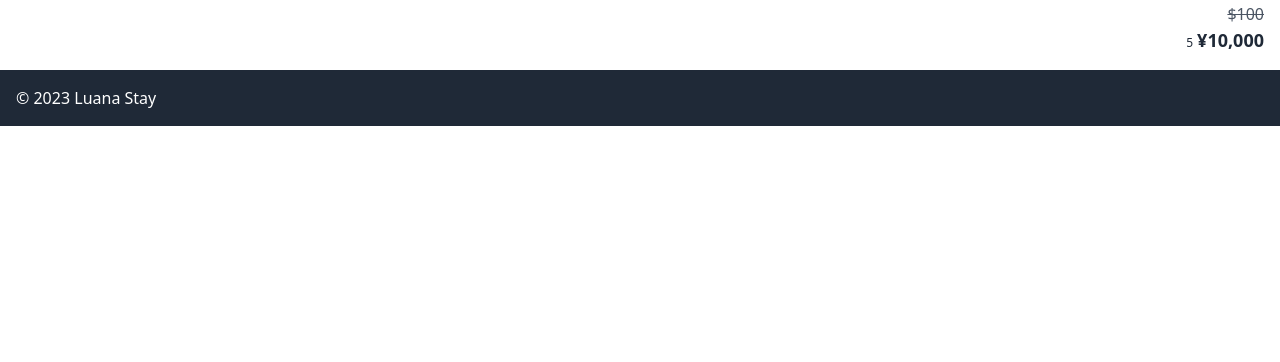
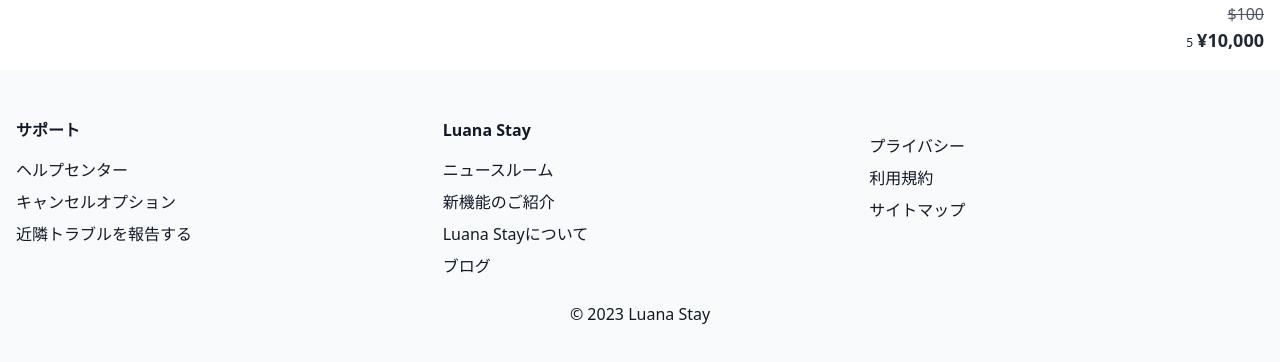
Before and after one commit to hi-asamin/load-to-hawaii, a Next.js app: page / in a window 1280 px wide. Shown: the part 2558-2920 px from the top of the page. Before the commit the page ends 2684 px from the top, so only its background shows below. Built offline with nearby package versions, Linux system fonts and the light colour scheme.

Commit message:
フッター作成

```diff
--- a/src/components/Footer.tsx
+++ b/src/components/Footer.tsx
@@ -1,9 +1,86 @@
+import Link from 'next/link';
 import { SITE_NAME } from '@/config/base';
 
+/**
+ * Footer component that displays site information and links.
+ *
+ * @returns {React.ReactElement} Rendered footer component
+ */
 const Footer: React.FC = () => {
   return (
-    <footer className="bg-gray-800 text-white p-4">
-      <p>&copy; 2023 {SITE_NAME}</p>
+    <footer className="bg-gray-50 text-gray-900 py-12">
+      <div className="container mx-auto px-4 md:grid md:grid-cols-3 gap-8">
+        <section className="border-b md:border-b-0 py-4 md:py-0">
+          <h3 className="font-bold mb-4">サポート</h3>
+          <ul>
+            <li className="mb-2">
+              <Link href="/faq" className="hover:underline">
+                ヘルプセンター
+              </Link>
+            </li>
+            <li className="mb-2">
+              <Link href="/cancel" className="hover:underline">
+                キャンセルオプション
+              </Link>
+            </li>
+            <li className="mb-2">
+              <Link href="/neighbors" className="hover:underline">
+                近隣トラブルを報告する
+              </Link>
+            </li>
+          </ul>
+        </section>
+        <section className="border-b md:border-b-0 py-4 md:py-0">
+          <h3 className="font-bold mb-4">{SITE_NAME}</h3>
+          <ul>
+            <li className="mb-2">
+              <Link href="/news" className="hover:underline">
+                ニュースルーム
+              </Link>
+            </li>
+            <li className="mb-2">
+              <Link href="/release" className="hover:underline">
+                新機能のご紹介
+              </Link>
+            </li>
+            <li className="mb-2">
+              <Link href="/about" className="hover:underline">
+                {SITE_NAME}について
+              </Link>
+            </li>
+            <li className="mb-2">
+              <Link
+                href="/blog"
+                className="hover:underline"
+                target="_blank"
+                rel="noopener noreferrer"
+              >
+                ブログ
+              </Link>
+            </li>
+          </ul>
+        </section>
+        <section className="pt-4">
+          <ul>
+            <li className="mb-2">
+              <Link href="/privacy" className="hover:underline">
+                プライバシー
+              </Link>
+            </li>
+            <li className="mb-2">
+              <Link href="/tos" className="hover:underline">
+                利用規約
+              </Link>
+            </li>
+            <li className="mb-2">
+              <Link href="/sitemap" className="hover:underline">
+                サイトマップ
+              </Link>
+            </li>
+          </ul>
+        </section>
+      </div>
+      <p className="mt-4 text-center">© 2023 {SITE_NAME}</p>
     </footer>
   );
 };
--- /dev/null
+++ b/src/pages/privacy.tsx
@@ -0,0 +1,9 @@
+const Privacy: React.FC = () => {
+  return (
+    <main className={`flex min-h-screen flex-col items-center justify-between p-24 `}>
+      <h1>お問い合わせ</h1>
+    </main>
+  );
+};
+
+export default Privacy;
```
